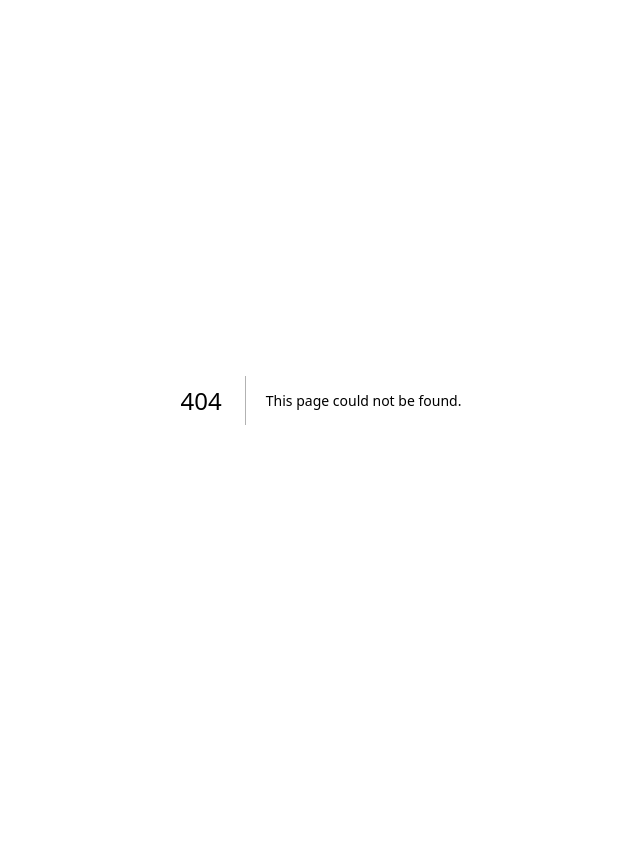
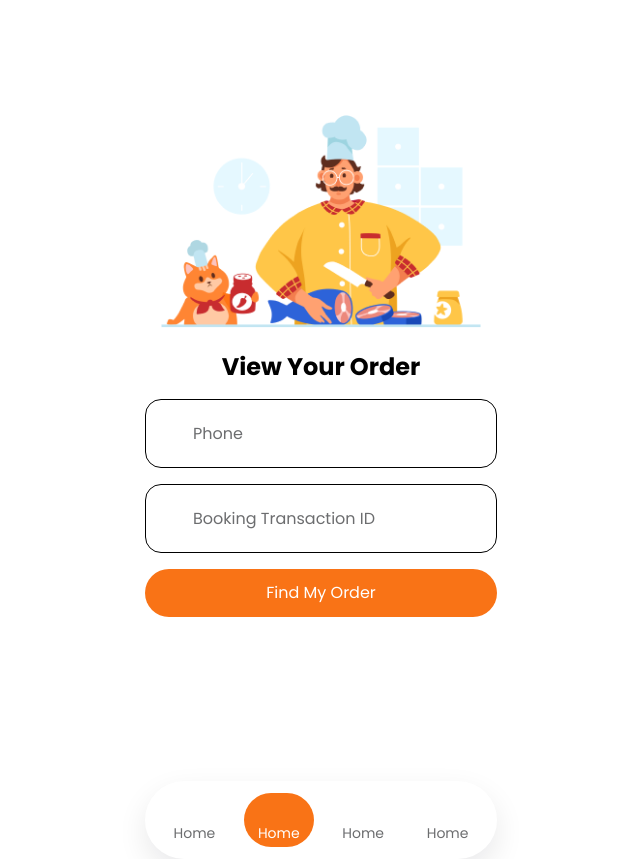
Before and after one commit to KevinAWijaya/katerinafrontendbwa, a Next.js app: page /orders in a window 1280 px wide. Before the commit this address had no page. Shown: the whole page, without its empty margins (319-959 px from the left). Before the commit the page ends 800 px from the top, so only its background shows below. Built offline with nearby package versions, Linux system fonts and the light colour scheme.

Commit message:
orders page

```diff
--- /dev/null
+++ b/src/app/orders/Form.tsx
@@ -0,0 +1,75 @@
+"use client";
+
+import Phone from "@/assets/image/phone.svg";
+import Receipt from "@/assets/image/receipt.svg";
+import { navigateOrdersByTrxId } from "@/components/Packages/actions";
+import React from "react";
+const initialState: {
+  message: string;
+  status: 400 | 200;
+  field: string;
+  data?: any;
+} = {
+  message: "",
+  field: "",
+  status: 200,
+};
+function Form() {
+  const [state, formAction] = React.useActionState(navigateOrdersByTrxId, initialState);
+  return (
+    <form action={formAction}>
+      <section className="relative flex flex-col items-center gap-y-4 w-full px-4">
+        <h2 className="font-bold text-2xl text-center">View Your Order</h2>
+
+        <div className="flex relative w-full">
+          <span className="absolute left-0 bottom-2 top-3 aspect-square flex items-center justify-center text-color2">
+            <Phone />
+          </span>
+          <input
+            type="tel"
+            className="pl-12 w-full pt-4 pr-4 border border-light3 h-[69px] focus:outline-none focus:border-color2 rounded-2xl peer placeholder:opacity-0 placeholder-shown:pt-0 font-semibold"
+            name="phone"
+            id="phone"
+            placeholder="Phone"
+          />
+          <label
+            htmlFor="phone"
+            className="absolute pointer-events-none text-gray2 inset-0 flex items-center ml-12 peer-placeholder-shown:mb-0 mb-8 peer-placeholder-shown:text-base text-sm transition-all duration-300"
+          >
+            Phone
+          </label>
+        </div>
+
+        <div className="flex relative w-full">
+          <span className="absolute left-0 bottom-2 top-3 aspect-square flex items-center justify-center text-color2">
+            <Receipt />
+          </span>
+          <input
+            type="text"
+            className="pl-12 w-full pt-4 pr-4 border border-light3 h-[69px] focus:outline-none focus:border-color2 rounded-2xl peer placeholder:opacity-0 placeholder-shown:pt-0 font-semibold"
+            name="booking_trx_id"
+            id="booking_trx_id"
+            placeholder="booking_trx_id"
+          />
+          <label
+            htmlFor="booking_trx_id"
+            className="absolute pointer-events-none text-gray2 inset-0 flex items-center ml-12 peer-placeholder-shown:mb-0 mb-8 peer-placeholder-shown:text-base text-sm transition-all duration-300"
+          >
+            Booking Transaction ID
+          </label>
+        </div>
+
+        <div className="flex w-full">
+          <button
+            type="submit"
+            className="bg-color1 text-white rounded-full inline-flex items-center justify-center px-5 py-3 w-full"
+          >
+            Find My Order
+          </button>
+        </div>
+      </section>
+    </form>
+  );
+}
+
+export default Form;
--- /dev/null
+++ b/src/app/orders/page.tsx
@@ -0,0 +1,34 @@
+import BottomBar from "@/components/BottomBar";
+import { Metadata } from "next";
+import Image from "next/image";
+import Form from "./Form";
+
+export const metaData: Metadata = {
+  title: "Orders",
+};
+
+function BookingsPage() {
+  return (
+    <>
+      <section className="relative px-8 mt-28">
+        <figure className="w-full h-[219px] relative">
+          <Image
+            fill
+            className="w-full h-full object-contain object-center"
+            src={`/images/chef.png`}
+            alt="chef"
+            sizes="(max-width: 768px) 100vw"
+          />
+        </figure>
+      </section>
+
+      <Form />
+
+      <div className="mt-36">
+        <BottomBar />
+      </div>
+    </>
+  );
+}
+
+export default BookingsPage;
--- a/src/components/Packages/actions.ts
+++ b/src/components/Packages/actions.ts
@@ -1,4 +1,6 @@
 "use server";
+
+import { redirect } from "next/navigation";
 
 interface File {
   size: number;
@@ -198,3 +200,38 @@ export async function checkBookingByTrxId(booking_trx_id: string, phone: string)
     return error;
   }
 }
+
+export async function navigateOrdersByTrxId(prevState: any, formData: FormData) {
+  const phone = formData.get("phone");
+  const booking_trx_id = formData.get("booking_trx_id");
+  if (phone === "") {
+    return {
+      message: "Enter phone number",
+      field: "phone",
+    };
+  }
+  if (booking_trx_id === "") {
+    return {
+      message: "Enter transaction id",
+      field: "booking_trx_id",
+    };
+  }
+
+  try {
+    const res = await fetch(`${process.env.HOST_API}/api/check-booking`, {
+      method: "POST",
+      body: formData,
+    });
+
+    if (!res.ok) {
+      return {
+        message: "Transaction id or Phone is not found",
+        field: "toaster",
+      };
+    }
+
+    return redirect(`/orders/${booking_trx_id}?phone`);
+  } catch (error) {
+    return error;
+  }
+}
```
Also changed, not shown: public/copy/copy.txt.
